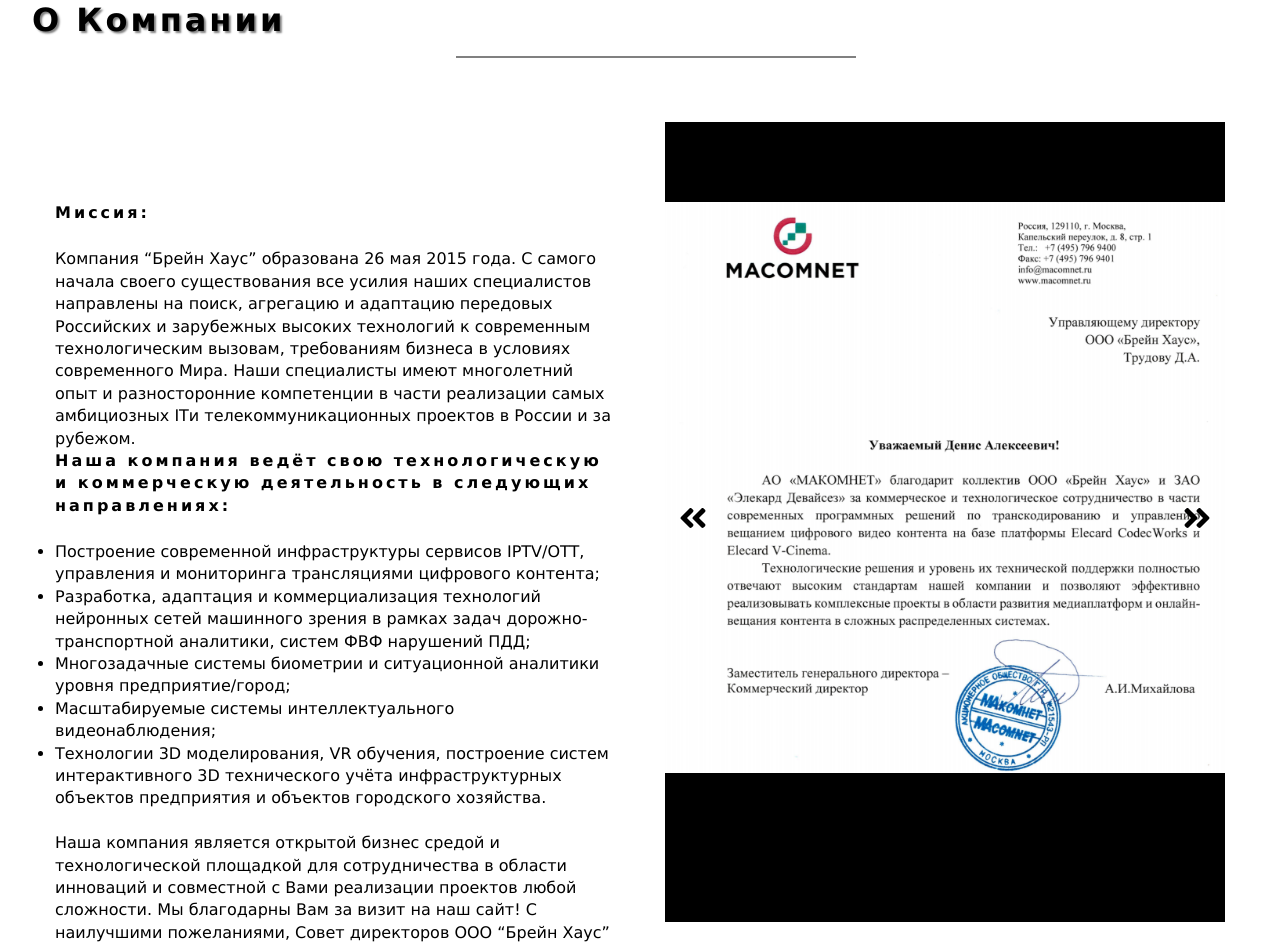
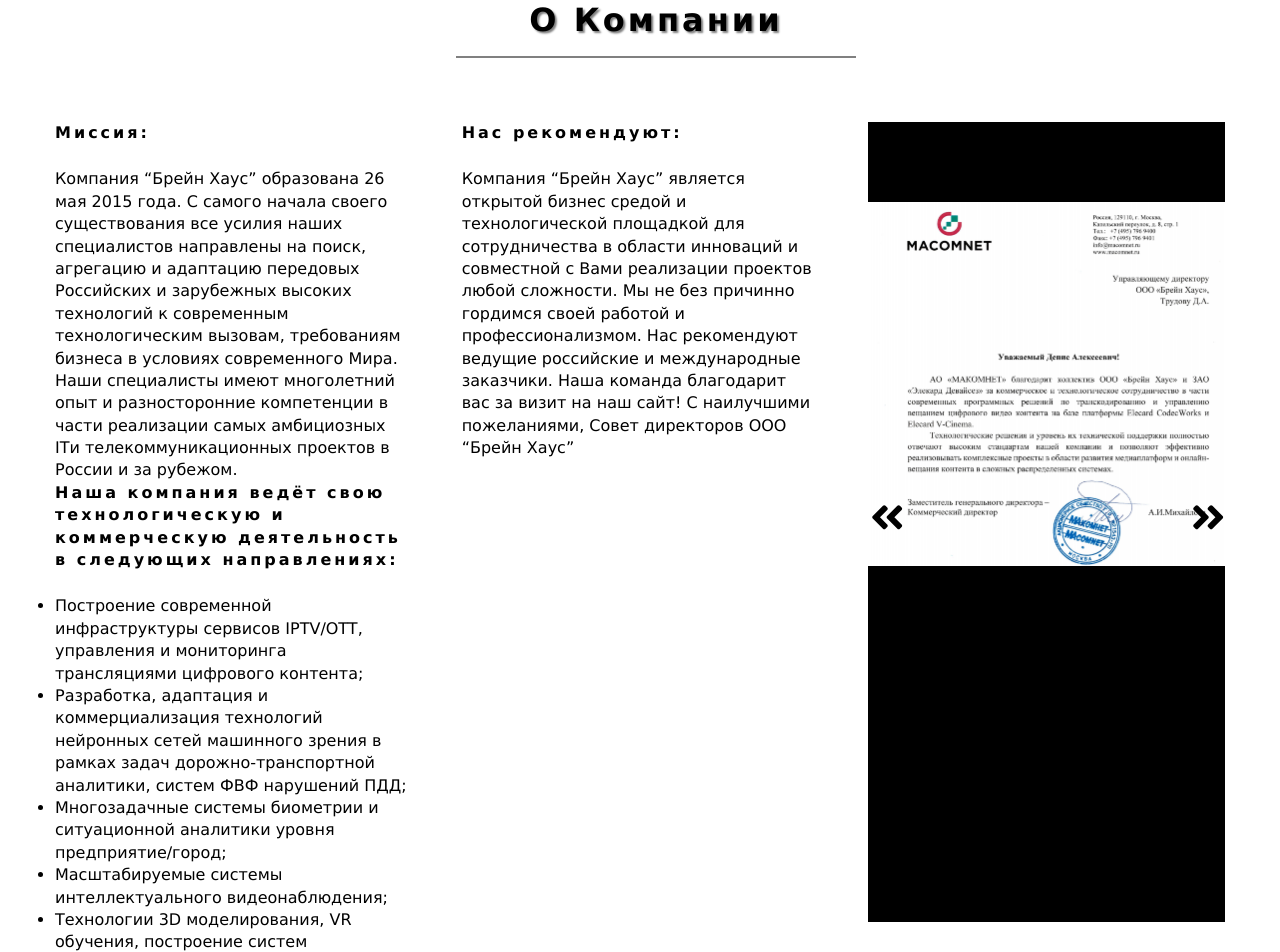
Before and after one commit to trudova/braine-house.pro-trudova, a React (Create React App) app: page / in a window 1280 px wide. Shown: the part 880-1832 px from the top of the page. Built offline with nearby package versions, Linux system fonts and the light colour scheme.

Commit message:
last changes for today

```diff
--- a/src/App.css
+++ b/src/App.css
@@ -221,7 +221,7 @@
 
 /* Title */
 .section-title {
-  text-align:left;
+  text-align:center;
   margin-bottom: 4rem;
   margin-left: 2rem;
 }
@@ -301,7 +301,7 @@
 border: none;
 outline: none;
 transition: 0.5s;
-font-size:2.5vw;
+font-size:3vw;
 }
 #goLeft:hover{
   background: rgba(0, 0, 0, 0.331);
@@ -319,7 +319,7 @@
   border: none;
   outline: none;
   transition: 0.5s;
-  font-size:2.5vw;
+  font-size:3vw;
 }
 #goRight:hover{
   background: rgba(0, 0, 0, 0.331);
--- a/src/components/BH.js
+++ b/src/components/BH.js
@@ -15,10 +15,9 @@
                   <p>{item.info}</p>
                       </article>
                   })} */}
-                  <article className="services">
+                  <article >
                       <h6>Миссия: </h6>
                       <p>Компания “Брейн Хаус” образована 26 мая 2015 года. С самого начала своего существования все усилия наших специалистов направлены на поиск, агрегацию и адаптацию передовых Российских и зарубежных высоких технологий к современным технологическим вызовам, требованиям бизнеса в условиях современного Мира.
-
 Наши специалисты имеют многолетний опыт и разносторонние компетенции в части реализации самых амбициозных ITи телекоммуникационных проектов в России и за рубежом. </p>
 <h6>Наша компания ведёт свою технологическую и коммерческую деятельность в следующих направлениях: </h6>
 <ul>
@@ -28,17 +27,15 @@
     <li> Масштабируемые системы интеллектуального видеонаблюдения;
     </li>
     <li>Технологии 3D моделирования, VR обучения, построение систем интерактивного 3D технического учёта инфраструктурных объектов предприятия и объектов городского хозяйства.</li>
-</ul><br/>
-<p>Наша компания является открытой бизнес средой и технологической площадкой для сотрудничества в области инноваций и совместной с Вами реализации проектов любой сложности.
+</ul>
+                  </article>
+                  <article>
+                  <h6>Нас рекомендуют:</h6>
+                  <p>Компания  “Брейн Хаус” является открытой бизнес средой и технологической площадкой для сотрудничества в области инноваций и совместной с Вами реализации проектов любой сложности. Мы не без причинно гордимся своей работой и профессионализмом.
+Нас рекомендуют ведущие российские и международные заказчики.
 
-Мы благодарны Вам за визит на наш сайт!
-
-
-С наилучшими пожеланиями,
-
-Совет директоров ООО “Брейн Хаус”
-</p>
-                  </article>
+Наша команда благодарит вас за визит на наш сайт! С наилучшими пожеланиями, Совет директоров ООО “Брейн Хаус”</p>
+</article>
                   <Slider/>
               </div>
 
--- a/src/components/Slider.js
+++ b/src/components/Slider.js
@@ -19,6 +19,7 @@
         (x=== -100*(sliderArr.length -1))?setX(0): setX(x-100);
     }
     return (
+    <>
         <div className='slider'>
           {sliderArr.map((item, index)=>{
 
@@ -34,5 +35,6 @@
           </button>
           <button id="goRight"onClick={goRight}><FaAngleDoubleRight/></button>
         </div>
+        </>
     )
 }
```
